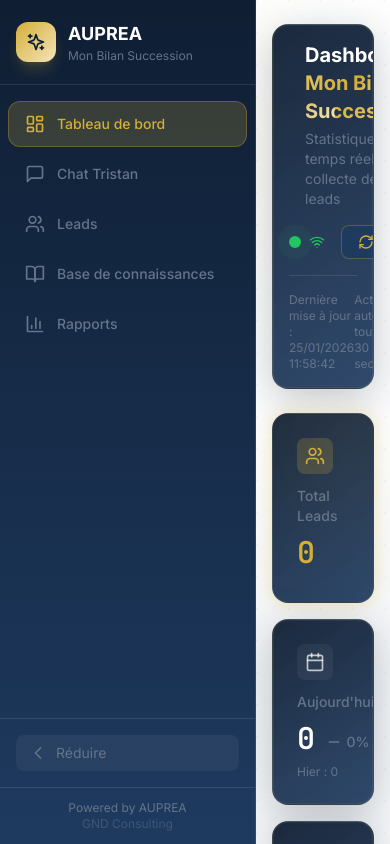
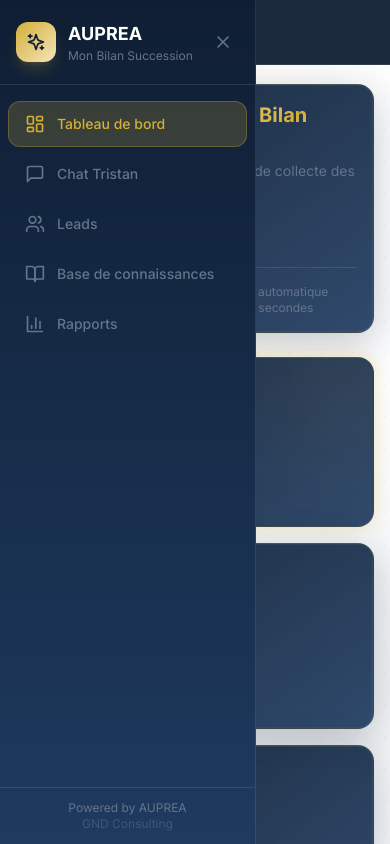
Before and after one commit to gnd63consulting-hue/Dashboard-collecte-de-donn-es-Aupr-a, a React (Vite) app: page / in a window 390 px wide. Shown: the top 844 px of the page. Built offline with nearby package versions, Linux system fonts and the light colour scheme; no server answers; the database is empty; grey boxes are pictures that could not be loaded.

Commit message:
fix: Improve mobile responsiveness
- Hide sidebar by default on mobile with hamburger menu
- Add overlay and close button for mobile menu
- Optimize AccompagnementChart for smaller screens
- Add mobile header with centered AUPREA title

https://claude.ai/code/session_016F2T9WymV7T8i3cbNmv8eb

```diff
--- a/src/components/AccompagnementChart.jsx
+++ b/src/components/AccompagnementChart.jsx
@@ -21,29 +21,38 @@ function CustomTooltip({ active, payload }) {
 function BarItem({ data, index, maxCount, isCoordinateur, delay }) {
   const percentage = maxCount > 0 ? (data.count / maxCount) * 100 : 0
 
+  // Shorter label for mobile
+  const shortLabel = data.type === 'Coordinateur AUPREA' ? 'Coord. AUPREA' :
+                     data.type === 'Non renseigné' ? 'N/A' : data.type
+
   return (
     <motion.div
       initial={{ opacity: 0, x: -20 }}
       animate={{ opacity: 1, x: 0 }}
       transition={{ delay: delay + index * 0.1, duration: 0.4 }}
-      className={`flex items-center gap-3 p-2 rounded-lg transition-colors ${
+      className={`flex flex-col sm:flex-row sm:items-center gap-2 sm:gap-3 p-2 rounded-lg transition-colors ${
         isCoordinateur ? 'bg-auprea-gold/10' : 'hover:bg-white/5'
       }`}
     >
+      {/* Label row on mobile */}
+      <div className="flex items-center gap-2 sm:w-32 lg:w-40">
         {/* Icon for Coordinateur AUPREA */}
         {isCoordinateur && (
           <Crown className="w-4 h-4 text-auprea-gold flex-shrink-0" />
         )}
-
         {/* Label */}
-      <span className={`w-40 text-sm truncate ${
+        <span className={`text-sm truncate ${
           isCoordinateur ? 'text-auprea-gold font-semibold' : 'text-gray-dark'
         }`}>
-        {data.type}
+          <span className="sm:hidden">{shortLabel}</span>
+          <span className="hidden sm:inline">{data.type}</span>
         </span>
+      </div>
 
+      {/* Bar and count row */}
+      <div className="flex items-center gap-2 flex-1">
         {/* Bar */}
-      <div className="flex-1 h-6 bg-white/5 rounded-full overflow-hidden">
+        <div className="flex-1 h-5 sm:h-6 bg-white/5 rounded-full overflow-hidden">
           <motion.div
             className={`h-full rounded-full ${
               isCoordinateur
@@ -60,15 +69,16 @@ function BarItem({ data, index, maxCount, isCoordinateur, delay }) {
         </div>
 
         {/* Count and percentage */}
-      <div className="flex items-center gap-2 w-24 justify-end">
+        <div className="flex items-center gap-1 sm:gap-2 w-16 sm:w-20 justify-end flex-shrink-0">
           <span className={`font-mono text-sm font-semibold ${
             isCoordinateur ? 'text-auprea-gold' : 'text-white'
           }`}>
             {data.count}
           </span>
-        <span className="text-gray-dark text-xs">
+          <span className="text-gray-dark text-xs hidden sm:inline">
             ({data.percentage}%)
           </span>
+        </div>
       </div>
     </motion.div>
   )
@@ -125,19 +135,19 @@ export default function AccompagnementChart({ data, loading = false, delay = 0 }
       className="glass-card p-6"
     >
       {/* Header */}
-      <div className="flex items-center justify-between mb-6">
+      <div className="flex flex-col sm:flex-row sm:items-center sm:justify-between gap-3 mb-6">
         <div className="flex items-center gap-3">
-          <div className="p-2 bg-auprea-info/20 rounded-lg">
+          <div className="p-2 bg-auprea-info/20 rounded-lg flex-shrink-0">
             <Briefcase className="w-5 h-5 text-auprea-info" />
           </div>
           <div>
-            <h3 className="text-lg font-semibold text-white">Type d'accompagnement souhaité</h3>
-            <p className="text-sm text-gray-dark">Répartition par professionnel</p>
+            <h3 className="text-base sm:text-lg font-semibold text-white">Accompagnement souhaité</h3>
+            <p className="text-xs sm:text-sm text-gray-dark">Répartition par professionnel</p>
           </div>
         </div>
-        <div className="text-right">
-          <p className="text-2xl font-bold font-mono text-white">{totalLeads}</p>
-          <p className="text-xs text-gray-dark">leads</p>
+        <div className="text-left sm:text-right flex sm:block items-center gap-2">
+          <p className="text-xl sm:text-2xl font-bold font-mono text-white">{totalLeads}</p>
+          <p className="text-xs text-gray-dark">leads total</p>
         </div>
       </div>
 
--- a/src/components/layout/AppLayout.jsx
+++ b/src/components/layout/AppLayout.jsx
@@ -1,10 +1,11 @@
-import { useState, createContext, useContext } from 'react'
-import { Outlet } from 'react-router-dom'
+import { useState, createContext, useContext, useEffect } from 'react'
+import { Outlet, useLocation } from 'react-router-dom'
 import Sidebar from './Sidebar'
 import { useLeads } from '../../hooks/useSupabase'
+import { Menu } from 'lucide-react'
 
 // Context for sidebar state
-const SidebarContext = createContext({ collapsed: false, setCollapsed: () => {} })
+const SidebarContext = createContext({ collapsed: false, setCollapsed: () => {}, isMobile: false })
 
 export function useSidebar() {
   return useContext(SidebarContext)
@@ -13,27 +14,82 @@ export function useSidebar() {
 export default function AppLayout() {
   const { leads } = useLeads()
   const [collapsed, setCollapsed] = useState(false)
+  const [isMobile, setIsMobile] = useState(false)
+  const [mobileMenuOpen, setMobileMenuOpen] = useState(false)
+  const location = useLocation()
+
+  // Detect mobile screen
+  useEffect(() => {
+    const checkMobile = () => {
+      setIsMobile(window.innerWidth < 768)
+      if (window.innerWidth < 768) {
+        setCollapsed(true)
+      }
+    }
+
+    checkMobile()
+    window.addEventListener('resize', checkMobile)
+    return () => window.removeEventListener('resize', checkMobile)
+  }, [])
+
+  // Close mobile menu on route change
+  useEffect(() => {
+    setMobileMenuOpen(false)
+  }, [location.pathname])
 
   // Calculate unanalysed leads count
   const unanalysedCount = leads.filter(lead => !lead.analysed_at && lead.score_urgence === null).length
 
   return (
-    <SidebarContext.Provider value={{ collapsed, setCollapsed }}>
+    <SidebarContext.Provider value={{ collapsed, setCollapsed, isMobile }}>
       <div className="min-h-screen relative">
         {/* Background pattern */}
         <div className="bg-pattern" />
 
-        {/* Sidebar */}
-        <Sidebar
-          unanalysedCount={unanalysedCount}
-          collapsed={collapsed}
-          onCollapsedChange={setCollapsed}
-        />
+        {/* Mobile header with hamburger */}
+        {isMobile && (
+          <header className="fixed top-0 left-0 right-0 z-50 bg-auprea-navy-dark/95 backdrop-blur-sm border-b border-white/10 px-4 py-3 flex items-center justify-between">
+            <button
+              onClick={() => setMobileMenuOpen(!mobileMenuOpen)}
+              className="p-2 rounded-lg bg-white/5 hover:bg-white/10 text-white transition-colors"
+            >
+              <Menu className="w-6 h-6" />
+            </button>
+            <h1 className="text-lg font-bold text-white">AUPREA</h1>
+            <div className="w-10" /> {/* Spacer for centering */}
+          </header>
+        )}
 
-        {/* Main content area with left margin for sidebar */}
+        {/* Mobile overlay */}
+        {isMobile && mobileMenuOpen && (
+          <div
+            className="fixed inset-0 bg-black/50 z-40"
+            onClick={() => setMobileMenuOpen(false)}
+          />
+        )}
+
+        {/* Sidebar - hidden on mobile unless menu is open */}
+        <div className={`
+          ${isMobile ? 'fixed z-50' : ''}
+          ${isMobile && !mobileMenuOpen ? '-translate-x-full' : 'translate-x-0'}
+          transition-transform duration-300 ease-in-out
+        `}>
+          <Sidebar
+            unanalysedCount={unanalysedCount}
+            collapsed={isMobile ? false : collapsed}
+            onCollapsedChange={setCollapsed}
+            isMobile={isMobile}
+            onClose={() => setMobileMenuOpen(false)}
+          />
+        </div>
+
+        {/* Main content area */}
         <main
           className="min-h-screen relative z-10 transition-all duration-300 ease-in-out"
-          style={{ marginLeft: collapsed ? 72 : 256 }}
+          style={{
+            marginLeft: isMobile ? 0 : (collapsed ? 72 : 256),
+            paddingTop: isMobile ? 60 : 0
+          }}
         >
           <Outlet />
         </main>
--- a/src/components/layout/Sidebar.jsx
+++ b/src/components/layout/Sidebar.jsx
@@ -8,13 +8,15 @@ import {
   BarChart3,
   ChevronLeft,
   ChevronRight,
-  Sparkles
+  Sparkles,
+  X
 } from 'lucide-react'
 
 // AUPREA Logo component
-function AupreaLogo({ collapsed }) {
+function AupreaLogo({ collapsed, isMobile, onClose }) {
   return (
-    <div className={`flex items-center gap-3 px-4 py-5 border-b border-white/10 ${collapsed ? 'justify-center' : ''}`}>
+    <div className={`flex items-center gap-3 px-4 py-5 border-b border-white/10 ${collapsed ? 'justify-center' : 'justify-between'}`}>
+      <div className="flex items-center gap-3">
         <div className="w-10 h-10 rounded-xl bg-gradient-to-br from-auprea-gold to-auprea-gold-light flex items-center justify-center shadow-lg shadow-auprea-gold/20">
           <Sparkles className="w-5 h-5 text-auprea-navy-dark" />
         </div>
@@ -31,6 +33,17 @@ function AupreaLogo({ collapsed }) {
             </motion.div>
           )}
         </AnimatePresence>
+      </div>
+
+      {/* Close button on mobile */}
+      {isMobile && !collapsed && (
+        <button
+          onClick={onClose}
+          className="p-2 rounded-lg hover:bg-white/10 text-gray-dark hover:text-white transition-colors"
+        >
+          <X className="w-5 h-5" />
+        </button>
+      )}
     </div>
   )
 }
@@ -70,7 +83,7 @@ const navItems = [
 ]
 
 // Navigation item component
-function NavItem({ item, collapsed, unanalysedCount }) {
+function NavItem({ item, collapsed, unanalysedCount, onClick }) {
   const location = useLocation()
   const isActive = location.pathname === item.path
 
@@ -79,6 +92,7 @@ function NavItem({ item, collapsed, unanalysedCount }) {
   return (
     <NavLink
       to={item.path}
+      onClick={onClick}
       className={`
         flex items-center gap-3 px-4 py-3 mx-2 rounded-xl transition-all duration-200
         ${isActive
@@ -127,7 +141,7 @@ function NavItem({ item, collapsed, unanalysedCount }) {
   )
 }
 
-export default function Sidebar({ unanalysedCount = 0, collapsed = false, onCollapsedChange }) {
+export default function Sidebar({ unanalysedCount = 0, collapsed = false, onCollapsedChange, isMobile = false, onClose }) {
   const toggleCollapsed = () => {
     onCollapsedChange?.(!collapsed)
   }
@@ -140,7 +154,7 @@ export default function Sidebar({ unanalysedCount = 0, collapsed = false, onColl
       className="fixed left-0 top-0 h-screen bg-gradient-to-b from-auprea-navy-dark to-auprea-navy flex flex-col z-50 border-r border-white/10"
     >
       {/* Logo */}
-      <AupreaLogo collapsed={collapsed} />
+      <AupreaLogo collapsed={collapsed} isMobile={isMobile} onClose={onClose} />
 
       {/* Navigation */}
       <nav className="flex-1 py-4 space-y-1 overflow-y-auto">
@@ -150,11 +164,13 @@ export default function Sidebar({ unanalysedCount = 0, collapsed = false, onColl
             item={item}
             collapsed={collapsed}
             unanalysedCount={unanalysedCount}
+            onClick={isMobile ? onClose : undefined}
           />
         ))}
       </nav>
 
-      {/* Collapse toggle */}
+      {/* Collapse toggle - only show on desktop */}
+      {!isMobile && (
         <div className="border-t border-white/10 p-4">
           <motion.button
             whileHover={{ scale: 1.05 }}
@@ -177,6 +193,7 @@ export default function Sidebar({ unanalysedCount = 0, collapsed = false, onColl
             )}
           </motion.button>
         </div>
+      )}
 
       {/* Footer */}
       <AnimatePresence>
```
Lines whose indentation alone changed are shown as unchanged.
